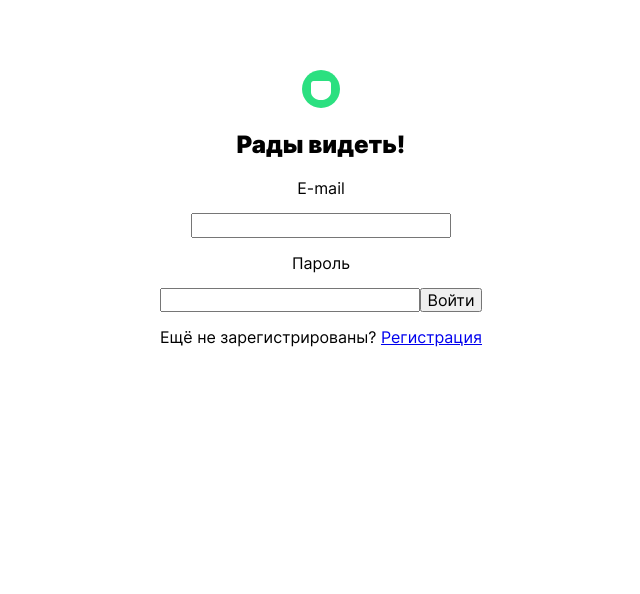
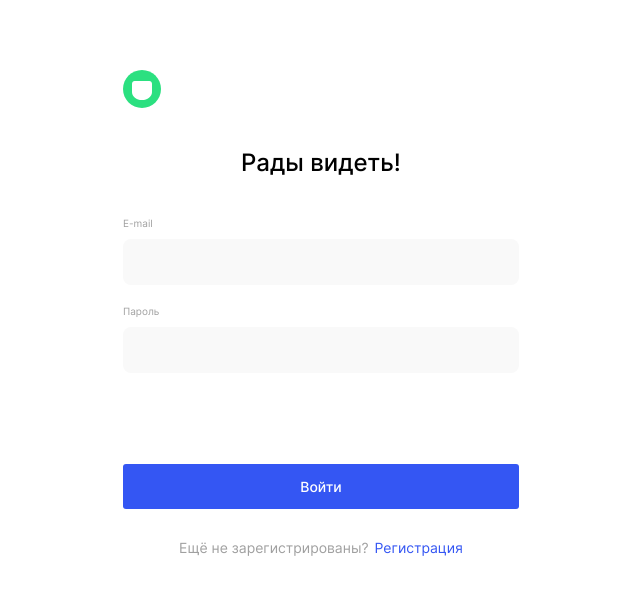
Before and after one commit to KVADRAT-1/movies-explorer-frontend, a React (Create React App) app: page /sign-in in a window 1280 px wide. Shown: the top 594 px of the page, without its empty margins (319-959 px from the left). Built offline with nearby package versions, Linux system fonts and the light colour scheme.

Commit message:
level-2/21.08.2021/1

```diff
--- a/src/components/Header/Navigation/Navigation.css
+++ b/src/components/Header/Navigation/Navigation.css
@@ -5,6 +5,10 @@
     -moz-user-select: none;
     -ms-user-select: none;
     user-select: none;
+}
+
+.Navigation__button-open-nav {
+    display: none;
 }
 
 .Navigation__list {
@@ -49,19 +53,39 @@
 }
 
 .activePage {
-    border-bottom: solid 1px black;
+    text-decoration: underline;
+}
+
+.hide {
+    display: none;
 }
 
 @media (max-width: 1279px) {
-    .Navigation {
+    .Navigation__background {
         z-index: 1;
+        position: fixed;
+        top: 0;
+        left: 0;
+        width: 100%;
+        height: 100%;
+        background-color: rgb(0, 0, 0, 0.5)
+    }
+
+    .Navigation__button-open-nav {
+        display: block;
         width: 44px;
         height: 44px;
+        border: none;
         background: url(../../../images/Header/Navigation/Navigation__icon-menu.svg);
     }
 
+    .Navigation__button-open-nav:hover {
+        opacity: 0.8;
+        cursor: pointer;
+    }
+
     .Navigation__list {
-        z-index: 1;
+        z-index: 2;
         top:0px;
         right: 0px;
         width: 520px;
@@ -76,13 +100,14 @@
     }
 
     .Navigation__button-Close {
+        display: block;
         width: 33px;
         height: 33px;
+        margin: 27px 27px 110px auto;
+        padding: 0;
         border: none;
         background: no-repeat url(../../../images/Header/Navigation/Navigation__icon-close.svg);
         background-size: cover;
-        margin: 27px 27px 110px auto;
-        display: block;
     }
 
     .Navigation__button-Close {
@@ -91,15 +116,13 @@
     }
 
     .Navigation__item {
-        margin: 0 auto;
+        height: 22px;
+        margin: 0 auto 28px;
+        padding: 0;
     }
 
     .Navigation__item:last-child {
-        margin: 600px auto 0;
-    }
-
-    .Navigation__link:first-child {
-        margin-bottom: 22px;
+        margin: 500px auto 0;
     }
 
     .Navigation__text-profile {
@@ -108,10 +131,6 @@
         font-size: 14px;
         line-height: 16px;
     }
-
-    .hide {
-        display: none;
-    }
 }
 
 @media (max-width: 767px) {
--- a/src/components/Header/Navigation/Navigation.js
+++ b/src/components/Header/Navigation/Navigation.js
@@ -3,64 +3,67 @@ import { Link, useLocation } from 'react-router-dom';
 import { useEffect } from 'react';
 import icon from '../../../images/Header/Navigation/Navigation__icon-nav.svg';
 
+
+
 function Navigation() {
-
-	const { pathname } = useLocation();
+  const { pathname } = useLocation();
 
   useEffect(() => {
-    const NavigationLinkAll = document.querySelectorAll('.Navigation__link')
+    const NavigationList = document.querySelector('.Navigation__list');
+    const NavigationBackground = document.querySelector('.Navigation__background');
+    let screenWidth = document.documentElement.clientWidth;
+    if (screenWidth < 1280) {
+      NavigationList.classList.add('hide');
+      NavigationBackground.classList.add('hide');
+    } else { return };
+  })
 
-    NavigationLinkAll.forEach((item) => {
-      if(item.classList.contains('activePage')) {
-        item.classList.remove('activePage');
-      }
-    })
-
-		if (pathname === '/movies') {
-      NavigationLinkAll[0].classList.add('activePage')
-    } else if (pathname === '/saved-movies') {
-      NavigationLinkAll[1].classList.add('activePage')
-    } else if (pathname === '/profile') {
-      NavigationLinkAll[2].classList.add('activePage')
-    } else { return }
-	}, [pathname]);
-
-  window.addEventListener(`resize`, () => {
+  window.addEventListener('resize', () => {
     const NavigationList = document.querySelector('.Navigation__list');
+    const NavigationBackground = document.querySelector('.Navigation__background');
     let screenWidth = document.documentElement.clientWidth;
 
-    if (screenWidth > 1279 && !NavigationList.classList.contains('hide')) {
+    if (screenWidth < 1280) {
       NavigationList.classList.add('hide');
+      NavigationBackground.classList.add('hide');
+    } else {
+      NavigationList.classList.remove('hide');
+      NavigationBackground.classList.add('hide');
     }
-  }, false);
+  });
 
   function openMenu(e) {
     const NavigationList = document.querySelector('.Navigation__list');
+    const NavigationBackground = document.querySelector('.Navigation__background');
     let screenWidth = document.documentElement.clientWidth;
 
     if (screenWidth > 1279) { return };
-    if (e.target.className !== 'Navigation') { return };
-    if (!NavigationList.classList.contains('hide')) { return }
+    if (e.target.className !== 'Navigation__button-open-nav') { return };
+    NavigationBackground.classList.remove('hide');
     NavigationList.classList.remove('hide');
   }
 
   function closeMenu() {
     const NavigationList = document.querySelector('.Navigation__list');
+    const NavigationBackground = document.querySelector('.Navigation__background');
     NavigationList.classList.add('hide');
+    NavigationBackground.classList.add('hide');
   }
 
   return (
-    <div className="Navigation" onClick={openMenu}>
-      <ul className="Navigation__list hide">
-        <button className='Navigation__button-Close' onClick={closeMenu}></button>
+    <div className="Navigation">
+      <button className='Navigation__button-open-nav' onClick={openMenu}></button>
+      <div className='Navigation__background hide' onClick={closeMenu}></div>
+      <ul className="Navigation__list">
+      <button className='Navigation__button-Close' onClick={closeMenu}></button>
         <li className="Navigation__item">
-          <Link className='Navigation__link' to='/movies'>Фильмы</Link>
+          <Link className={`Navigation__link ${pathname === '/movies' && 'activePage'}`} to='/movies'>Фильмы</Link>
         </li>
         <li className="Navigation__item">
-          <Link className='Navigation__link' to='/saved-movies'>Сохранённые фильмы</Link>
+          <Link className={`Navigation__link ${pathname === '/saved-movies' && 'activePage'}`} to='/saved-movies'>Сохранённые фильмы</Link>
         </li>
         <li className="Navigation__item">
-          <Link className='Navigation__link' to='/profile'>
+          <Link className={`Navigation__link ${pathname === '/profile' && 'activePage'}`} to='/profile'>
             <p className='Navigation__text-profile'>Аккаунт</p>
             <img className='Navigation__icon-profile' src={icon} alt={'Иконка'}/>
           </Link>
--- a/src/components/reusableComponents/Authorization/Authorization.css
+++ b/src/components/reusableComponents/Authorization/Authorization.css
@@ -1,32 +1,132 @@
 .Authorization {
-    width: 396px;
+    max-width: 396px;
     margin: 70px auto;
+    padding: 0 30px;
+    display: flex;
+    flex-direction: column;
 }
 
 .Authorization__icon {
-
+    width: 38px;
+    height: 38px;
 }
 
 .Authorization__title {
-
+    margin: 40px 0;
+    font-style: normal;
+    font-weight: 500;
+    font-size: 24px;
+    line-height: 29px;
 }
 
 .Authorization__form {
-
+    display: flex;
+    flex-direction: column;
 }
 
 .Authorization__text-input {
+    margin: 20px auto 10px 0;
+    font-style: normal;
+    font-weight: normal;
+    font-size: 10px;
+    line-height: 12px;
+    color: #A0A0A0;
+}
 
+.Authorization__text-input:first-child {
+    margin-top: 0;
+}
+
+.Authorization__section-input {
+    position: relative;
 }
 
 .Authorization__input {
+    width: calc(100% - 30px);
+    height: 46px;
+    padding: 0 15px;
+    border: none;
+    outline: none;
+    border-radius: 8px;
+    font-style: normal;
+    font-weight: 500;
+    font-size: 13px;
+    line-height: 16px;
+    background: #F9F9F9;
+}
 
+.Authorization__input-error {
+    left: 0;
+    top: calc(100% + 5px);
+    z-index: 1;
+    position: absolute;
+    font-style: normal;
+    font-weight: normal;
+    font-size: 10px;
+    line-height: 12px;
+    color: red;
+}
+
+.Authorization__button {
+    width: 100%;
+    height: 45px;
+    margin: 91px 0 16px;
+    padding: 0;
+    font-style: normal;
+    font-weight: 500;
+    font-size: 14px;
+    line-height: 17px;
+    border: none;
+    border-radius: 3px;
+    color: #FFFFFF;
+    background: #3456F3;
+}
+
+.Authorization__button:hover {
+    opacity: 0.8;
+    cursor: pointer;
 }
 
 .Authorization__text-link {
-
+    font-style: normal;
+    font-weight: normal;
+    font-size: 14px;
+    line-height: 17px;
+    color: #A0A0A0;
 }
 
 .Authorization__link {
+    margin-left: 6px;
+    text-decoration: none;
+    color: #3456F3;
+}
 
+.Authorization__link:hover {
+    opacity: 0.8;
+    cursor: pointer;
 }
+
+.hide {
+    display: none;
+}
+
+@media (max-width: 767px) {
+    .Authorization__icon {
+        margin: 0 auto;
+    }
+
+    .Authorization__title {
+        margin: 50px 0 80px;
+    }
+
+    .Authorization__button {
+        margin: 155px 0 14px;
+        font-size: 12px;
+        line-height: 15px;
+    }
+
+    .Authorization__text-link {
+        font-size: 12px;
+        line-height: 15px;
+    }
+}
--- a/src/components/reusableComponents/Authorization/Authorization.js
+++ b/src/components/reusableComponents/Authorization/Authorization.js
@@ -13,16 +13,25 @@ function Authorization() {
             {pathname === '/sign-up' &&
                 <>
                     <p className='Authorization__text-input'>Имя</p>
-                    <input className='Authorization__input'></input>
+                    <div className='Authorization__section-input'>
+                        <input className='Authorization__input' type='text' required></input>
+                        <span className='Authorization__input-error hide'>Что-то пошло не так...</span>
+                    </div>
                 </>
             }
             <p className='Authorization__text-input'>E-mail</p>
-            <input className='Authorization__input'></input>
+            <div className='Authorization__section-input'>
+                <input className='Authorization__input' type='mail' required></input>
+                <span className='Authorization__input-error hide'>Что-то пошло не так...</span>
+            </div>
             <p className='Authorization__text-input'>Пароль</p>
-            <input className='Authorization__input'></input>
+            <div className='Authorization__section-input'>
+                <input className='Authorization__input' type='password' required></input>
+                <span className='Authorization__input-error hide'>Что-то пошло не так...</span>
+            </div>
             <button className='Authorization__button'>{pathname === '/sign-in' ? 'Войти' : 'Зарегистрироваться'}</button>
         </form>
-        <p className='Authorization__text-link'>{pathname === '/sign-in' ? 'Ещё не зарегистрированы?' : 'Уже зарегистрированы?'} <Link className='Authorization__link' to={pathname === '/sign-in' ? '/sign-up' : '/sign-in'}>{pathname === '/sign-in' ? 'Регистрация' : 'Войти'}</Link></p>
+        <p className='Authorization__text-link'>{pathname === '/sign-in' ? 'Ещё не зарегистрированы?' : 'Уже зарегистрированы?'}<Link className='Authorization__link' to={pathname === '/sign-in' ? '/sign-up' : '/sign-in'}>{pathname === '/sign-in' ? 'Регистрация' : 'Войти'}</Link></p>
     </div>
   );
 }
```
